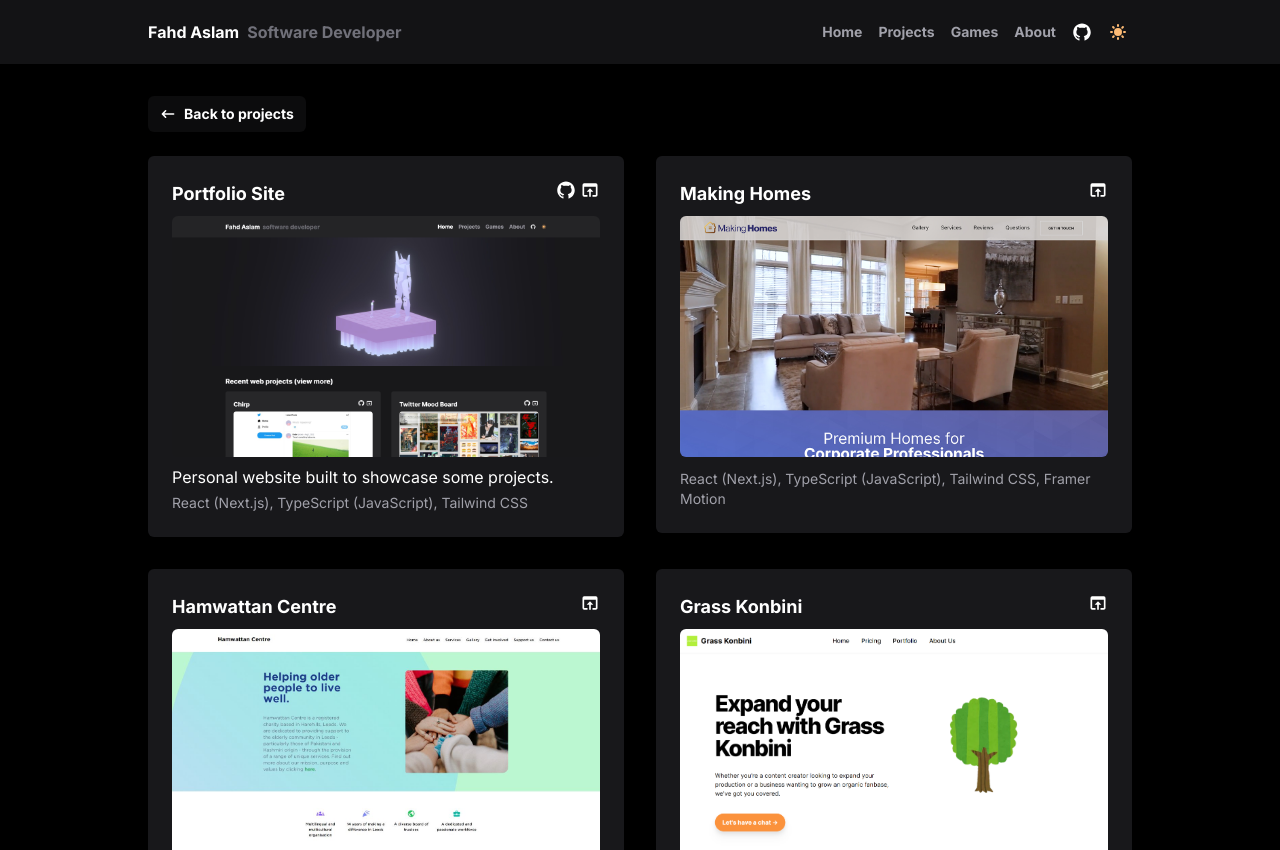
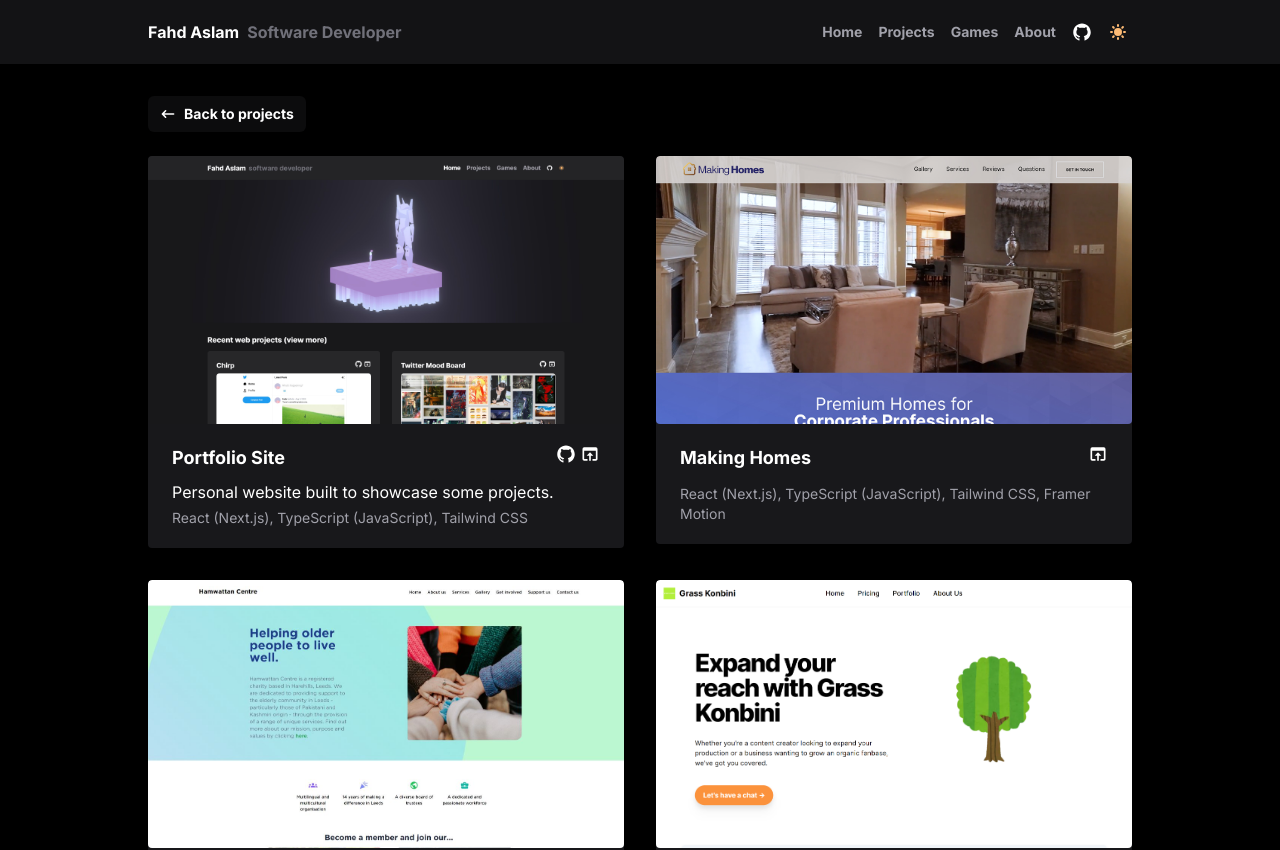
Before and after one commit to flaslam/flaslam.github.io, a Next.js app: page /sites in a window 1280 px wide. Shown: the top 850 px of the page. Built offline with nearby package versions, Linux system fonts and the light colour scheme.

Commit message:
card redesign

```diff
--- a/components/project-card.tsx
+++ b/components/project-card.tsx
@@ -17,8 +17,30 @@ const ProjectCard: React.FC<ProjectCardProps> = ({ project }) => {
   const target = project.internal ? "_self" : "_blank";
 
   return (
-    <div className="rounded-md bg-violet-200 p-6 transition hover:bg-violet-100 dark:bg-dark-panel dark:hover:bg-dark-highlight">
-      <div className="flex flex-col gap-2">
+    <div className="overflow-hidden rounded bg-violet-200 transition hover:bg-violet-100 dark:bg-dark-panel dark:hover:bg-dark-highlight">
+      <div className="flex flex-col">
+        {/* Image */}
+        <Link
+          href={href}
+          target={target}
+          title={`Go to project page for ${project.name}`}
+        >
+          <div className="overflow-hidden rounded">
+            <Image
+              src={project.image}
+              alt={project.name}
+              width="16"
+              height="9"
+              layout="responsive"
+              objectFit="cover"
+              className="transition hover:scale-105 hover:opacity-80"
+              objectPosition="top"
+              priority
+            />
+          </div>
+        </Link>
+
+        <div className="flex flex-col gap-2 px-6 py-5">
           {/* Top row */}
           <div className="flex items-baseline gap-1">
             {/* Title */}
@@ -52,27 +74,6 @@ const ProjectCard: React.FC<ProjectCardProps> = ({ project }) => {
             </Link>
           </div>
 
-        {/* Image */}
-        <Link
-          href={href}
-          target={target}
-          title={`Go to project page for ${project.name}`}
-        >
-          <div className="overflow-hidden rounded-md">
-            <Image
-              src={project.image}
-              alt={project.name}
-              width="16"
-              height="9"
-              layout="responsive"
-              objectFit="cover"
-              className="transition hover:scale-105 hover:opacity-80"
-              objectPosition="top"
-              priority
-            />
-          </div>
-        </Link>
-
           <div>
             {/* Description */}
             {project.description && <p>{project.description}</p>}
@@ -100,6 +101,7 @@ const ProjectCard: React.FC<ProjectCardProps> = ({ project }) => {
           )}
         </div>
       </div>
+    </div>
   );
 };
 
--- a/components/section-preview.tsx
+++ b/components/section-preview.tsx
@@ -31,7 +31,7 @@ const ProjectPreview: React.FC<ProjectPreviewProps> = ({
       {/* See more text */}
       <div className="mt-4 flex justify-end font-bold">
         <Link href={url}>
-          <span className="hover:text-link">See more</span>
+          <span className="hover:text-link">See more...</span>
         </Link>
       </div>
     </div>
```
Also changed, not shown: 1 other file (tests, documents, lock files or other folders). Lines whose indentation alone changed are shown as unchanged.
